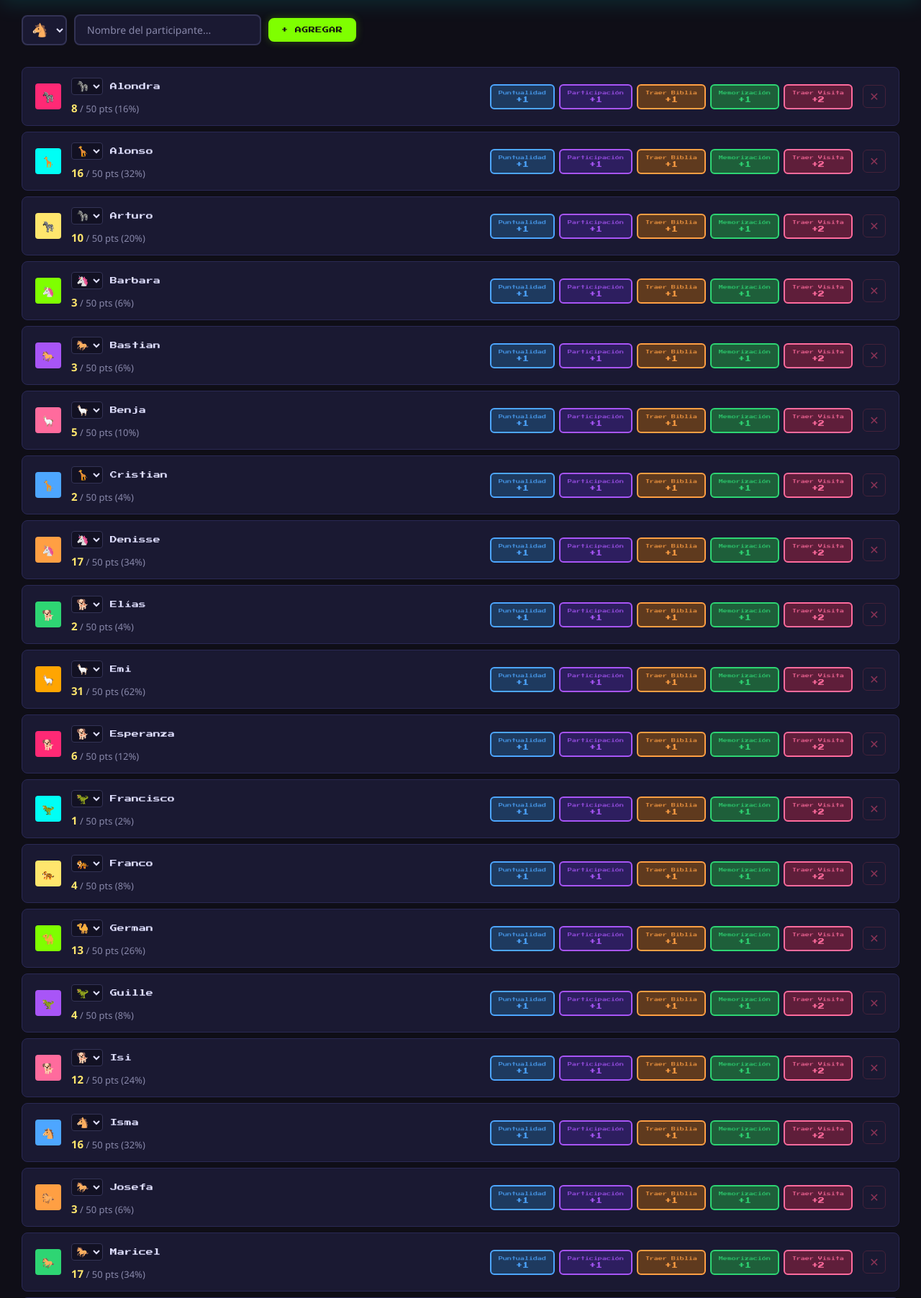
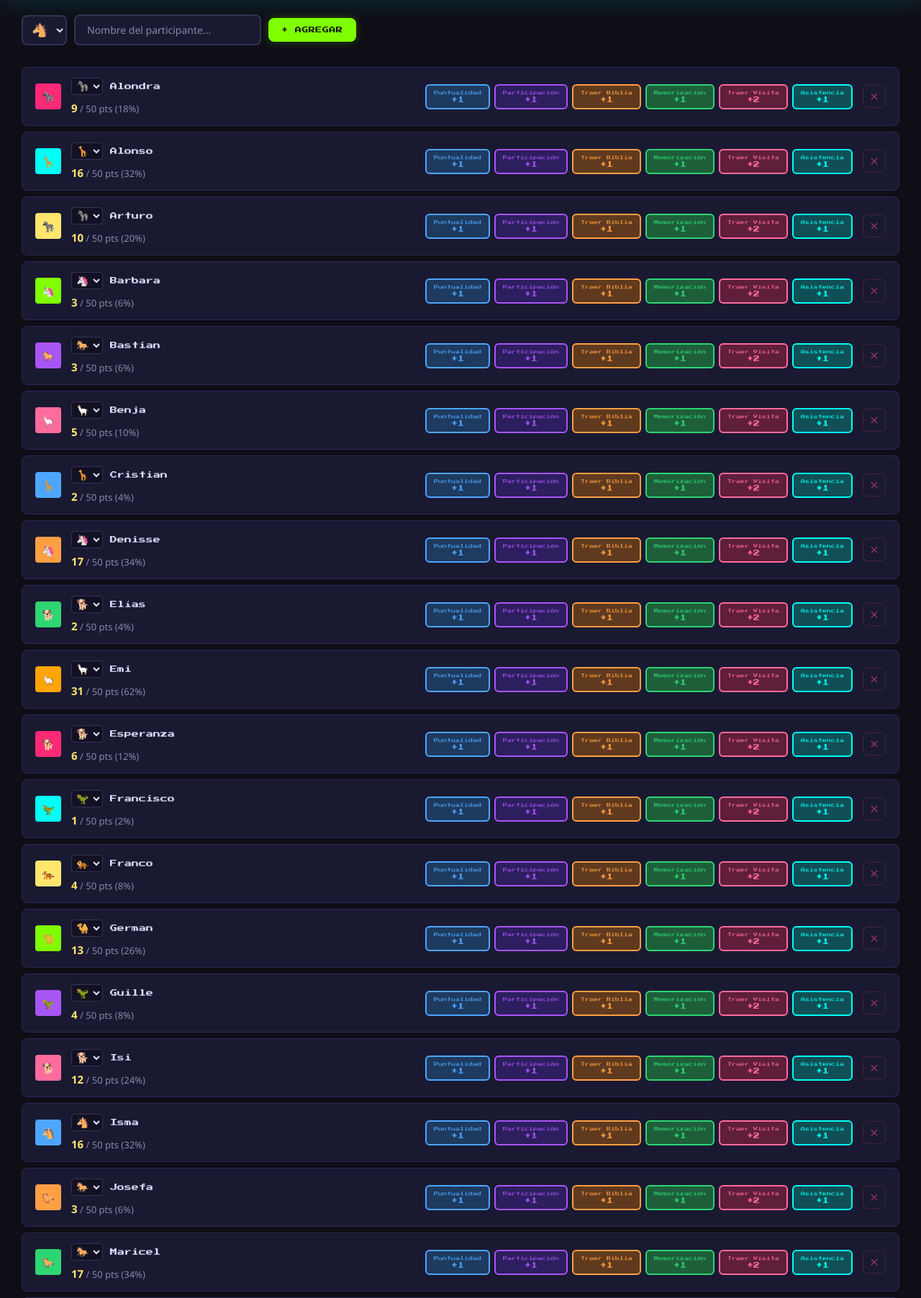
Before and after one commit to miguemarten/carrera_caballos_uj, a Flask app: page / in a window 1280 px wide. Shown: the part 73-1877 px from the top of the page at 72% size. Run offline with Flask 3, Linux system fonts and the light colour scheme.

Commit message:
Se agregó botón de Asistencia +1

```diff
--- a/app.py
+++ b/app.py
@@ -35,6 +35,7 @@ CATEGORIAS_PUNTOS = [
     {"nombre": "Traer Biblia",     "valor": 1},   # Botón 3
     {"nombre": "Memorización",     "valor": 1},   # Botón 4
     {"nombre": "Traer Visita",     "valor": 2},   # Botón 5
+    {"nombre": "Asistencia",       "valor": 1},   # Botón 6
 ]
 
 # Ruta del archivo de datos
--- a/participantes.json
+++ b/participantes.json
@@ -72,7 +72,7 @@
   {
     "id": 13,
     "nombre": "Alondra",
-    "puntaje": 8,
+    "puntaje": 9,
     "ruta_imagen": "",
     "emoji": "🦓"
   },
--- a/templates/admin.html
+++ b/templates/admin.html
@@ -381,6 +381,17 @@
             box-shadow: 0 0 12px #ff6b9d40;
         }
 
+        .btn-pts.cat-5 {
+            background: #104f55;
+            border-color: #00fff5;
+            color: #00fff5;
+        }
+
+        .btn-pts.cat-5:hover {
+            background: #166d75;
+            box-shadow: 0 0 12px #00fff540;
+        }
+
         .btn-delete {
             background: transparent;
             border: 1px solid #44223a;
```
